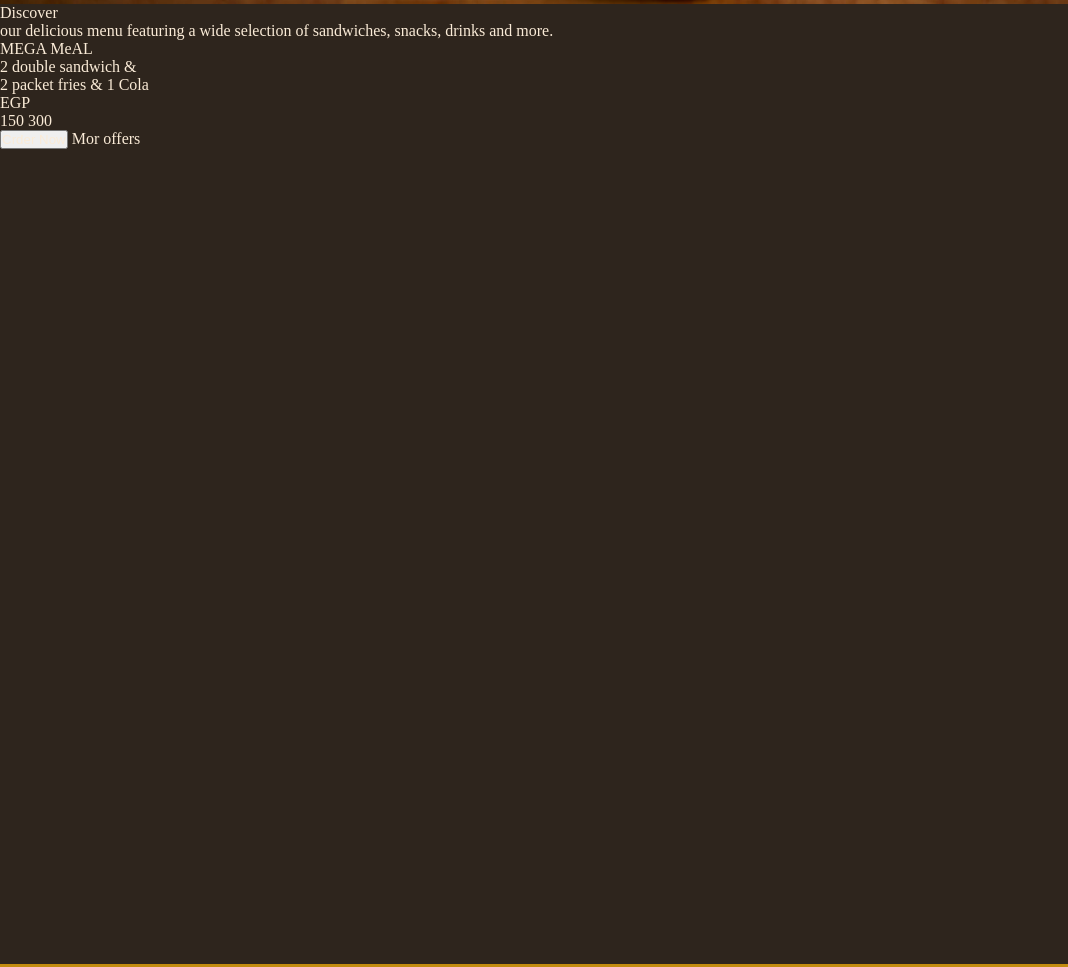
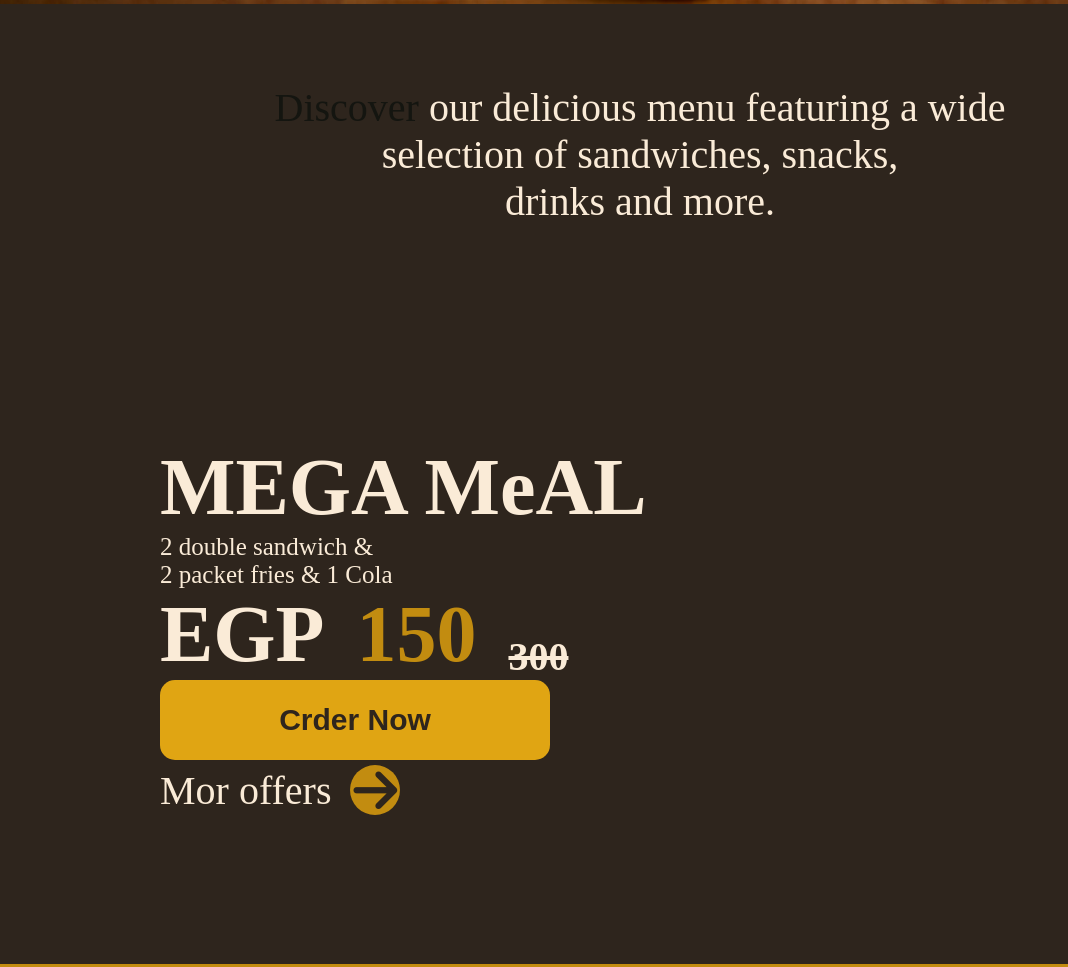
Before and after one commit to WLMEY/Fast-Food-main, a plain HTML site: page index.html in a window 1280 px wide. Shown: the part 1056-2023 px from the top of the page, without its empty margins (0-1068 px from the left). Drawn offline with nearby package versions, Linux system fonts and the light colour scheme.

Commit message:
page 2 not complate

```diff
--- a/Css/mian.css
+++ b/Css/mian.css
@@ -264,11 +264,101 @@ z-index:0;
 .Discover{
    background-color: #2E251D;
    height: 60em;
-   z-index: 2;
+   /* z-index: 2; */
+   position: relative;
+   overflow: hidden;
 }
 
 
 
+.Discover .leyer1 .curve::after{
+   content: '';
+   position: absolute;
+   background-color:#c28c10;
+   width: 120%;
+   height: 250%;
+   border-radius: 100% 100%;
+   transform: translate(-63%,-60%);
+   z-index: 0;
+/* opacity: 0.5; */
+}
+
+.Discover .leyer1{
+   /* background-color: aqua; */
+   width: 100%;
+   height: 30%;
+   z-index:1;
+   position: relative;
+   /* display: flex; */
+   /* justify-content: center; */
+   /* align-items: center; */
+   /* flex-direction: column; */
+   text-align: center;
+   font-size: 40px;
+   padding:2em;
+
+}
+.Discover .leyer2{
+   /* background-color: rebeccapurple; */
+   width: 100%;
+   height: 70%;
+   position:relative;
+   z-index: 1;
+   display: flex;
+   flex-direction: column;
+   padding-left: 10em;
+   justify-content: center;
+   /* background-color: red; */
+
+}
+.btnDiscover{
+   width: 13em;
+   height: 80px;
+   background-color: #E0A513;
+   color: #2E251D;
+   font-size: 30px;
+   font-weight: bolder;
+   border-radius: 15px;
+   border: none;
+}
+.btnDiscover:hover{
+background-color: #ffffff;
+cursor: pointer;
+}
+
+.Discover .leyer2 ul li{
+list-style-type: none;
+font-size: 25px;
+}
+.list{
+   display: flex;
+   gap:2em;
+}
+
+.fa-arrow-right{
+   background-color: #c28c10;
+   width: 50px;
+   height: 50px;
+   border-radius: 50%;
+   text-align: center;
+   display: flex;
+   font-size: 50px;
+   font-weight: 900;
+   transform: translate(30%, 10%);
+   color: #2E251D;
+
+}
+.fa-arrow-right:hover {
+   color:white;
+   background-color: #2E251D;
+   cursor: pointer;
+
+}
+.moreOffer:hover{
+   text-shadow: 0 3px 5px  white;
+   cursor: pointer;
+
+}
 
 
 
--- a/index.html
+++ b/index.html
@@ -76,22 +76,33 @@
 
     <!-- ___  DiscoverPage  ___ -->
     <div class="Discover">
-        <label for="">Discover </label>
-        <p>our delicious menu featuring a wide selection of sandwiches, snacks, drinks and more.</p>
+        <div class="leyer1">
+            <!-- <div style="z-index:1;" class="curve"></div> -->
+            <label style="color: #141510;" for="">Discover </label>
+            <p  style="display: inline;">  our delicious menu featuring a wide <br> selection of sandwiches, snacks, <br> drinks and more.</p>
 
-        <ul>
-            <li>MEGA MeAL</li>
+        </div>
+        <div class="leyer2">
+
+            <ul >
+                <li style="font-size: 80px; font-weight: bolder;">MEGA MeAL</li>
                 <li>2 double sandwich &</li>
                 <li>2 packet fries & 1 Cola</li>
-            <li>EGP </li>
-            <label for=""> 150</label>
-            <label for="">300</label>
+           <div class="list">
+            <li style="font-size: 80px; font-weight: bolder;">EGP </li>
+            <label style="font-size: 80px; font-weight: bolder; color: #c28c10;"> 150</label>
+            <label style="font-size: 40px; font-weight: bolder; align-self:last baseline; "><del>300</del></label>
+
+           </div>
             </ul>
 
             <button class="btnDiscover">Crder Now</button>
-        <label for="">Mor offers</label>
-        <i></i> <!-- icon for look for more list-->
+            <div class="bottom">
+                <label style="font-size: 40px;" class="moreOffer">Mor offers</label>
+                <i class="fa-solid fa-arrow-right"></i><!-- icon for look for more list-->
 
+            </div>
+        </div>
     </div>
 
     <!--  end DiscoverPage -->
```
Lines whose indentation alone changed are shown as unchanged.
